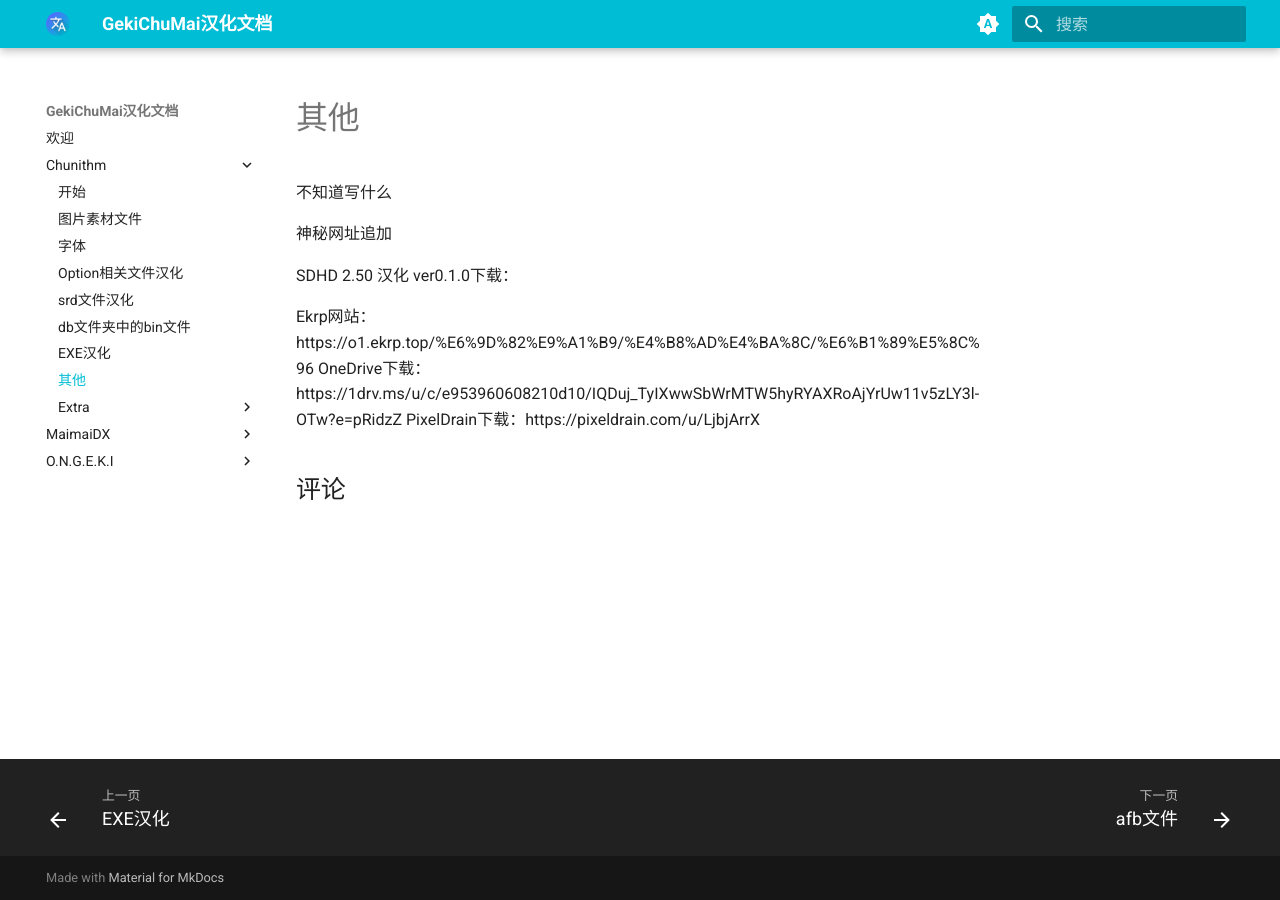
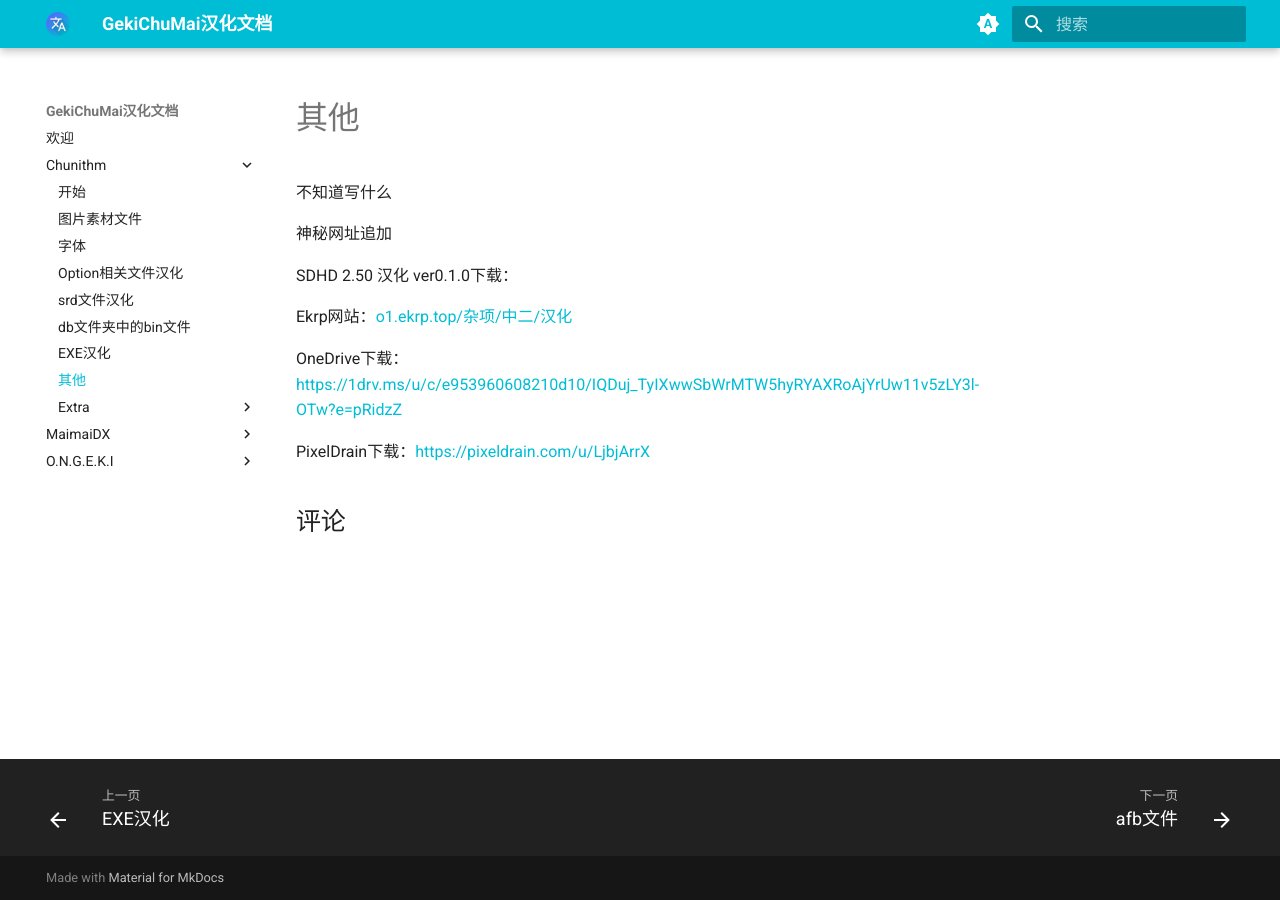
Before and after one commit to GzLxz190614/GekiChuMaiLocalizedDocument, an MkDocs documentation site: the page built from docs/Chunithm/others.md, in a window 1280 px wide. Built offline with MkDocs 1.6.1 and Material for MkDocs 9.7.7, drawn with Linux system fonts in a browser that asks for light colours; comment, search, counter and statistics services are not loaded.

Commit message:
网站更新

```diff
--- a/docs/Chunithm/others.md
+++ b/docs/Chunithm/others.md
@@ -10,6 +10,8 @@
 
 SDHD 2.50 汉化 ver0.1.0下载：
 
-Ekrp网站：https://o1.ekrp.top/%E6%9D%82%E9%A1%B9/%E4%B8%AD%E4%BA%8C/%E6%B1%89%E5%8C%96
-OneDrive下载：https://1drv.ms/u/c/e953960608210d10/IQDuj_TyIXwwSbWrMTW5hyRYAXRoAjYrUw11v5zLY3l-OTw?e=pRidzZ
-PixelDrain下载：https://pixeldrain.com/u/LjbjArrX
+Ekrp网站：[o1.ekrp.top/杂项/中二/汉化](https://o1.ekrp.top/%E6%9D%82%E9%A1%B9/%E4%B8%AD%E4%BA%8C/%E6%B1%89%E5%8C%96)
+
+OneDrive下载：[https://1drv.ms/u/c/e953960608210d10/IQDuj_TyIXwwSbWrMTW5hyRYAXRoAjYrUw11v5zLY3l-OTw?e=pRidzZ](https://1drv.ms/u/c/e953960608210d10/IQDuj_TyIXwwSbWrMTW5hyRYAXRoAjYrUw11v5zLY3l-OTw?e=pRidzZ)
+
+PixelDrain下载：[https://pixeldrain.com/u/LjbjArrX](https://pixeldrain.com/u/LjbjArrX)
```
